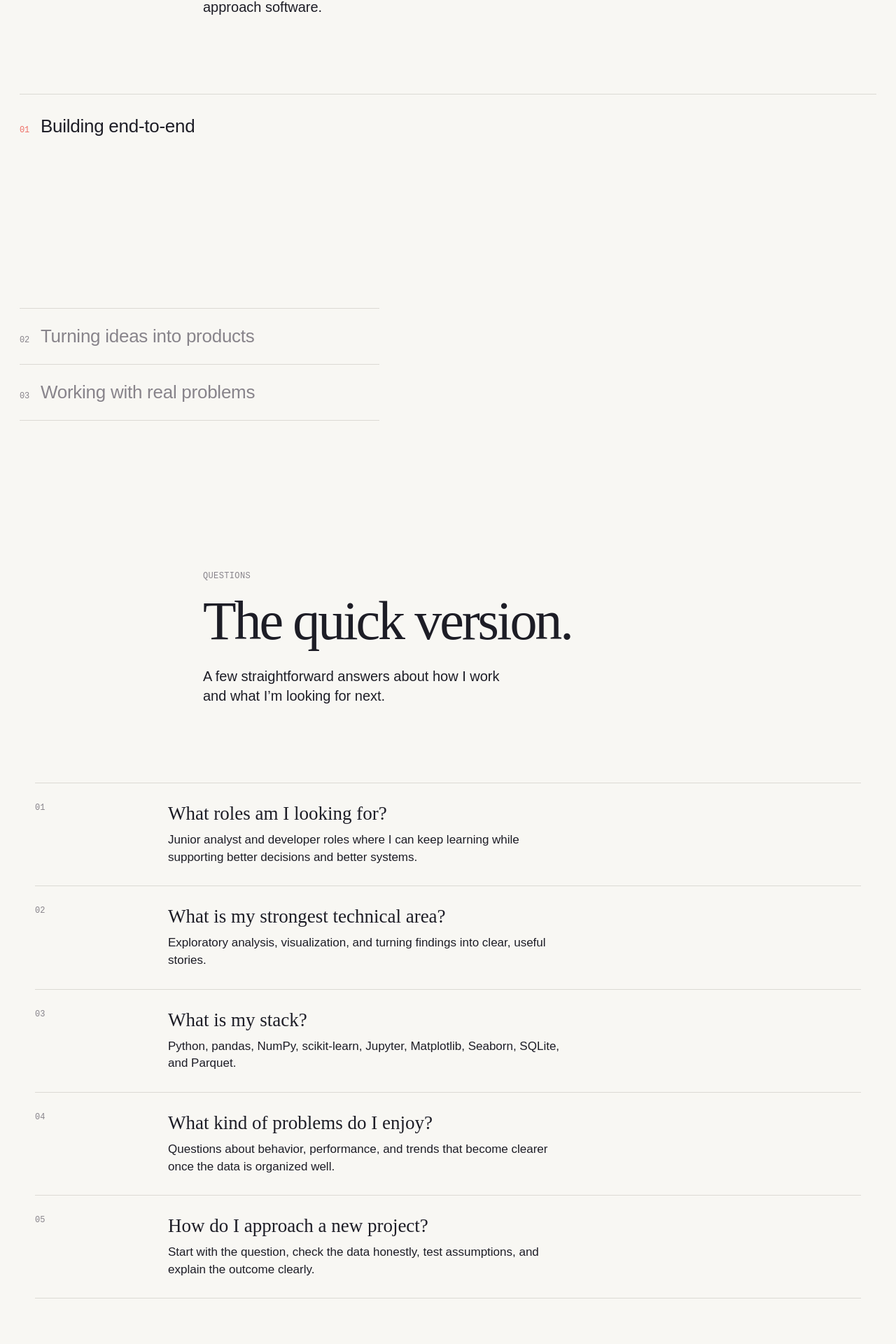
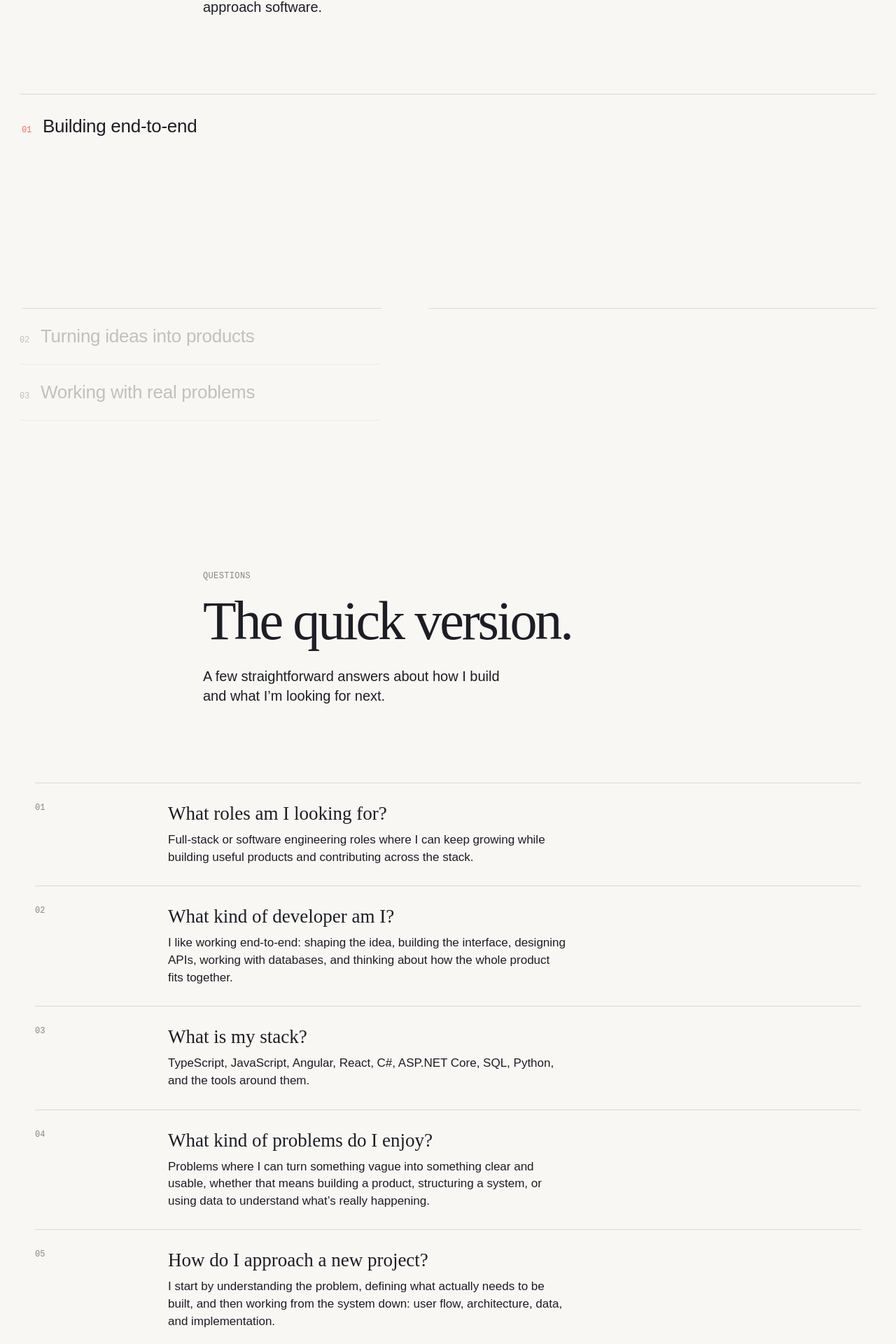
Before and after one commit to KennethAbadi/ken-portfolio, a React (Vite) app: page / in a window 1280 px wide. Shown: the part 3258-5178 px from the top of the page at 70% size. Built offline with nearby package versions, Linux system fonts and the light colour scheme.

Commit message:
Update the wordings for questions

```diff
--- a/src/App.tsx
+++ b/src/App.tsx
@@ -516,6 +516,30 @@ function HowIBuildSection({ linkProps }: { linkProps: LinkProps }) {
     },
   ];
   const [active, setActive] = useState(0);
+  const [displayed, setDisplayed] = useState(0);
+  const [isLeaving, setIsLeaving] = useState(false);
+
+  useEffect(() => {
+    if (active === displayed) {
+      setIsLeaving(false);
+      return;
+    }
+
+    if (window.matchMedia('(prefers-reduced-motion: reduce)').matches) {
+      setDisplayed(active);
+      setIsLeaving(false);
+      return;
+    }
+
+    setIsLeaving(true);
+    const timeout = window.setTimeout(() => {
+      setDisplayed(active);
+      setIsLeaving(false);
+    }, 200);
+
+    return () => window.clearTimeout(timeout);
+  }, [active, displayed]);
+
   return (
     <section id="experience" className="scroll-section wrap">
       <PageIntro
@@ -533,7 +557,6 @@ function HowIBuildSection({ linkProps }: { linkProps: LinkProps }) {
               aria-pressed={active === index}
               aria-controls={`strength-panel-${index}`}
               onClick={() => setActive(index)}
-              onFocus={() => setActive(index)}
               onMouseEnter={() => setActive(index)}
             >
               <span className="strength-index">0{index + 1}</span>
@@ -544,10 +567,13 @@ function HowIBuildSection({ linkProps }: { linkProps: LinkProps }) {
               id={`strength-panel-${index}`}
               role="region"
               aria-labelledby={`strength-tab-${index}`}
-              hidden={active !== index}
+              hidden={displayed !== index}
+              data-phase={isLeaving && displayed === index ? 'leaving' : undefined}
             >
               {strength.paragraphs.map((paragraph) => (
-                <p key={paragraph}>{paragraph}</p>
+                <p className="strength-description" key={paragraph}>
+                  {paragraph}
+                </p>
               ))}
               {strength.tech && <p className="strength-tech">{strength.tech.join(' · ')}</p>}
               {strength.links && (
@@ -571,23 +597,23 @@ function QuestionsSection() {
   const questions = [
     [
       'What roles am I looking for?',
-      'Junior analyst and developer roles where I can keep learning while supporting better decisions and better systems.',
+      'Full-stack or software engineering roles where I can keep growing while building useful products and contributing across the stack.',
     ],
     [
-      'What is my strongest technical area?',
-      'Exploratory analysis, visualization, and turning findings into clear, useful stories.',
+      'What kind of developer am I?',
+      'I like working end-to-end: shaping the idea, building the interface, designing APIs, working with databases, and thinking about how the whole product fits together.',
     ],
     [
       'What is my stack?',
-      'Python, pandas, NumPy, scikit-learn, Jupyter, Matplotlib, Seaborn, SQLite, and Parquet.',
+      'TypeScript, JavaScript, Angular, React, C#, ASP.NET Core, SQL, Python, and the tools around them.',
     ],
     [
       'What kind of problems do I enjoy?',
-      'Questions about behavior, performance, and trends that become clearer once the data is organized well.',
+      'Problems where I can turn something vague into something clear and usable, whether that means building a product, structuring a system, or using data to understand what’s really happening.',
     ],
     [
       'How do I approach a new project?',
-      'Start with the question, check the data honestly, test assumptions, and explain the outcome clearly.',
+      'I start by understanding the problem, defining what actually needs to be built, and then working from the system down: user flow, architecture, data, and implementation.',
     ],
   ];
   return (
@@ -595,7 +621,7 @@ function QuestionsSection() {
       <PageIntro
         eyebrow="Questions"
         title="The quick version."
-        copy="A few straightforward answers about how I work and what I’m looking for next."
+        copy="A few straightforward answers about how I build and what I’m looking for next."
       />
       <div className="questions-list">
         {questions.map(([question, answer], index) => (
--- a/src/styles/portfolio-overrides.css
+++ b/src/styles/portfolio-overrides.css
@@ -172,14 +172,23 @@
   font: 500 26px 'Space Grotesk', sans-serif;
   letter-spacing: -0.01em;
   color: var(--muted);
-  transition: color 0.25s ease;
+  opacity: 0.48;
+  transform: translateX(0);
+  transition: color 0.25s ease, opacity 0.25s ease, transform 0.25s cubic-bezier(0.22, 1, 0.36, 1);
 }
-.strength-tab:hover { color: var(--ink); }
-.strength-tab.active { color: var(--ink); }
+.strength-tab:hover { color: var(--ink); opacity: 0.75; transform: translateX(2px); }
+.strength-tab.active { color: var(--ink); opacity: 1; transform: translateX(3px); }
 .strength-index { font: 12px 'DM Mono', monospace; color: var(--muted); transition: color 0.25s ease; }
 .strength-tab.active .strength-index { color: #ee6f67; }
 .strength-tab:focus-visible { outline: 2px solid #ee6f67; outline-offset: -2px; }
 .strength-content { grid-column: 2; align-self: start; padding: 26px 0; border-bottom: 1px solid var(--line); }
+.strength-content:not([hidden]) > * { animation: strength-enter 360ms cubic-bezier(0.22, 1, 0.36, 1) both; }
+.strength-content:not([hidden]) > .strength-description:nth-of-type(1) { animation-delay: 0ms; }
+.strength-content:not([hidden]) > .strength-description:nth-of-type(2) { animation-delay: 40ms; }
+.strength-content:not([hidden]) > .strength-description:nth-of-type(3) { animation-delay: 70ms; }
+.strength-content:not([hidden]) > .strength-tech { animation-delay: 90ms; }
+.strength-content:not([hidden]) > .strength-links { animation-delay: 120ms; }
+.strength-content[data-phase='leaving'] > * { animation: strength-leave 200ms cubic-bezier(0.22, 1, 0.36, 1) both; animation-delay: 0ms; }
 .strength-content p { font-size: 18px; line-height: 1.55; max-width: 520px; margin: 0 0 20px; }
 .strength-content p:last-of-type { margin-bottom: 0; }
 .strength-tech {
@@ -192,13 +201,18 @@
 }
 .strength-links { display: flex; flex-wrap: wrap; gap: 8px 24px; margin-top: 22px; }
 .strength-links .text-link { font-size: 15px; }
-.strength-content:not([hidden]) { animation: strength-fade 0.35s ease; }
-@keyframes strength-fade {
-  from { opacity: 0; transform: translateY(6px); }
-  to { opacity: 1; transform: none; }
+@keyframes strength-enter {
+  from { opacity: 0; transform: translateY(12px); filter: blur(2px); }
+  to { opacity: 1; transform: translateY(0); filter: blur(0); }
+}
+@keyframes strength-leave {
+  from { opacity: 1; transform: translateY(0); filter: blur(0); }
+  to { opacity: 0; transform: translateY(-8px); filter: blur(2px); }
 }
 @media (prefers-reduced-motion: reduce) {
-  .strength-content:not([hidden]) { animation: none; }
+  .strength-tab,
+  .strength-index { transition: none; }
+  .strength-content:not([hidden]) > * { animation: none; opacity: 1; transform: none; filter: none; }
 }
 
 .case-content { grid-template-columns: 1fr; gap: 40px; }
@@ -283,6 +297,8 @@
     cursor: default;
     pointer-events: none;
     color: var(--ink);
+    opacity: 1;
+    transform: none;
     font-size: 22px;
     padding: 26px 0 8px;
     border-bottom: none;
@@ -290,5 +306,5 @@
   .strength-index { color: #ee6f67; }
   .strength-content { grid-column: auto; border-bottom: 1px solid var(--line); padding: 0 0 26px; }
   .strength-content[hidden] { display: block; }
-  .strength-content:not([hidden]) { animation: none; }
+  .strength-content:not([hidden]) > * { animation: none; }
 }
```
